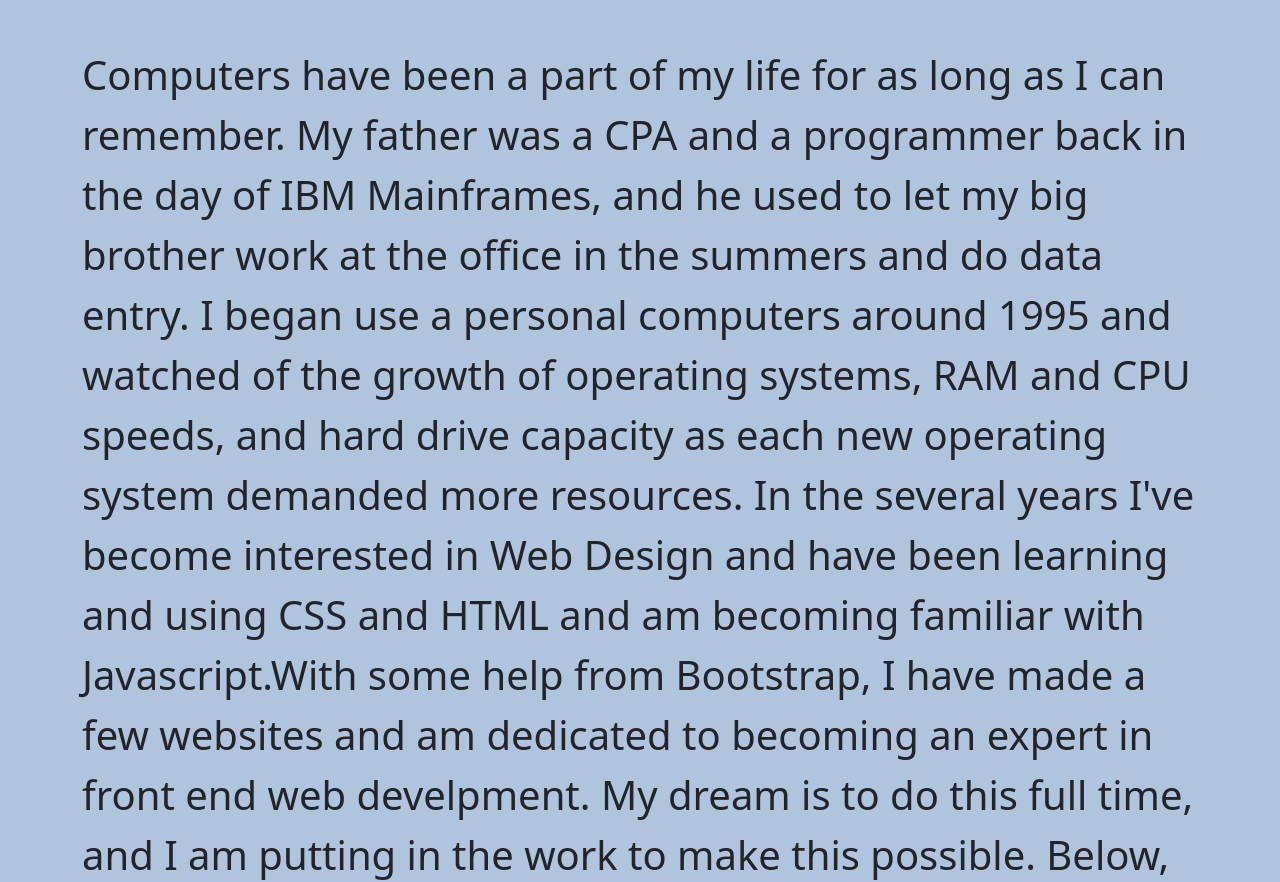
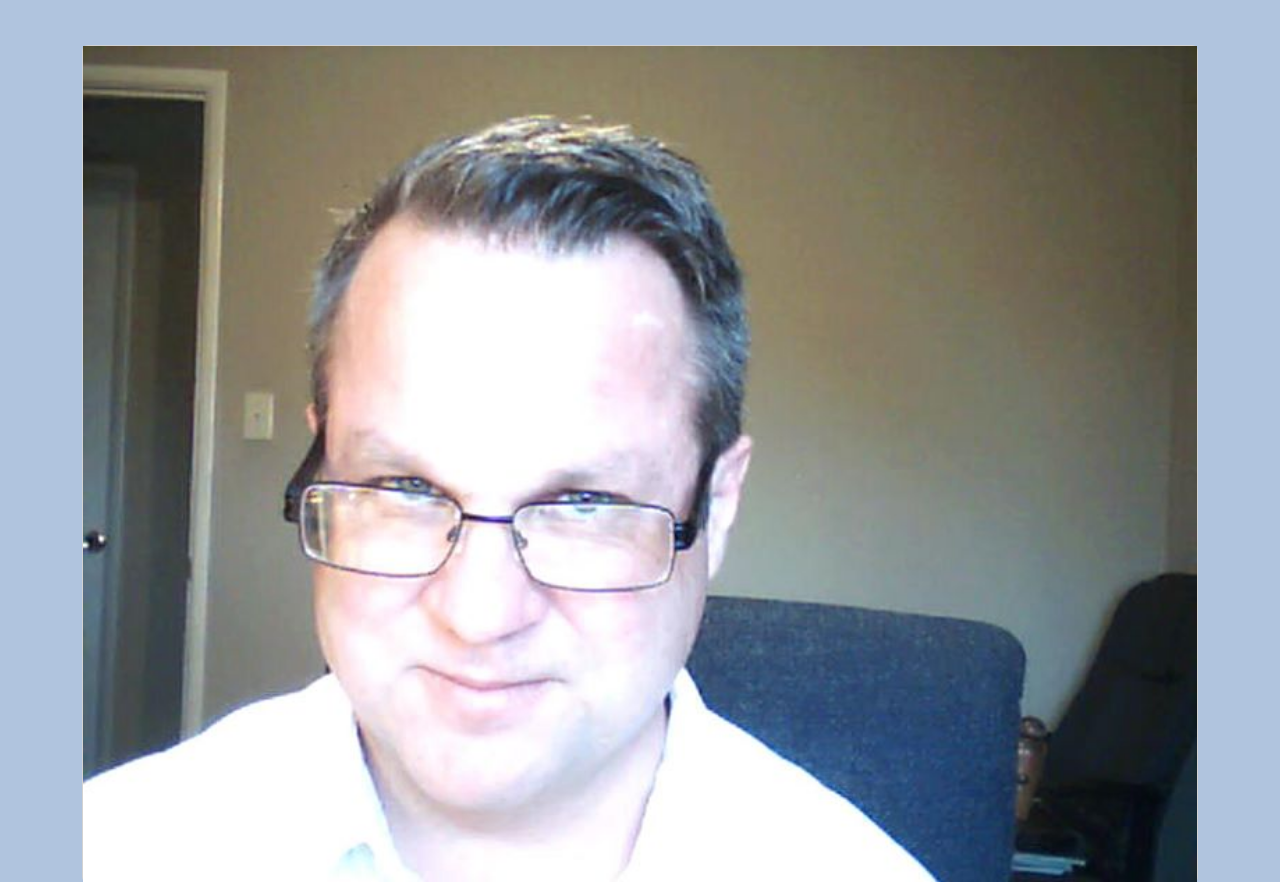
Before and after one commit to PastorJoseph/Portfoilio, a plain HTML site: page index.html in a window 1280 px wide. Shown: the part 1403-2285 px from the top of the page. Drawn offline with nearby package versions, Linux system fonts and the light colour scheme.

Commit message:
additions

```diff
--- a/index.html
+++ b/index.html
@@ -82,6 +82,9 @@ Photo by <a  href="https://unsplash.com/@cgower?utm_source=unsplash&utm_medium=r
 
 
 <h1 class="display-1 text-center mb-5 py-5 ">About Me</h1>
+<div class="card img-center">
+<img class="img-fluid" src="img/me.jpg" alt=""></div>
+
 <p class="fs-1 text">Computers have been a part of my life for as long as I can remember. My father was a CPA and a programmer back in the day of IBM Mainframes, and he used to let my big brother work at the office in the summers and do data entry. I began use a personal computers around 1995 and watched of the growth of operating systems, RAM and CPU speeds, and hard drive capacity as each new operating system demanded more resources. In the several years I've become interested in Web Design and have been learning and using CSS and HTML and am becoming familiar with Javascript.With some help from Bootstrap, I have made a few websites and am dedicated to becoming an expert in front end web develpment. My dream is to do this full time, and I am putting in the work to make this possible. Below, you'll see examples of what I've done so far.
 </div></div></div></div>
 
```
Also changed, not shown: img/me.jpg (added).
